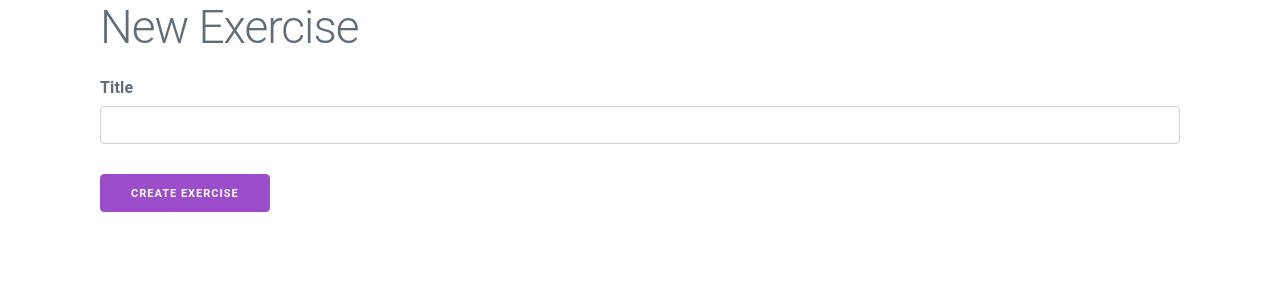
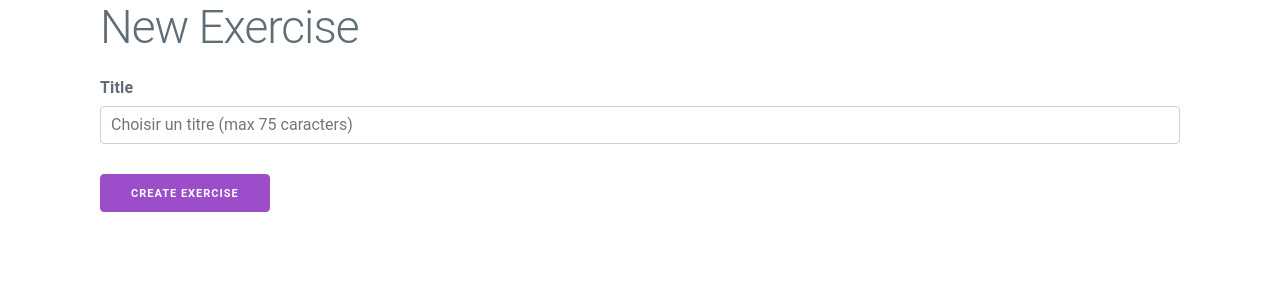
Before and after one commit to CPNV-ES/MAW11_ABA, a PHP site: template Src/Views/New/Exercise.php in a window 1280 px wide. Shown: the part 50-350 px from the top of the page. Run offline with PHP 8.4, Linux system fonts and the light colour scheme; the template is opened without the code that fills it: most values are stand-ins (such as "Sample title", 1, 10 or a date in 2020).

Commit message:
add: front verification and back for create title

```diff
--- a/Src/Controllers/Exercises.php
+++ b/Src/Controllers/Exercises.php
@@ -25,6 +25,10 @@ class Exercises
 
         if (empty($title)) {
             $data['title_error'] = "Le titre est requis";
+        }
+
+        if (strlen($title) > 75) {
+            $data['title_error'] = "le titre ne peut pas être plus long que 75 caracteres";
         }
 
         if (empty($data)) {
--- a/Src/Views/New/Exercise.php
+++ b/Src/Views/New/Exercise.php
@@ -27,7 +27,7 @@
 
     <div class="form-group <?= isset($data['title_error']) ? 'has-error' : '' ?>">
         <label for="exercise_title">Title</label>
-        <input type="text" name="exercise_title" id="exercise_title" value="<?= htmlspecialchars($_POST['exercise_title'] ?? '') ?>" />
+        <input type="text" name="exercise_title" id="exercise_title" value="<?= htmlspecialchars($_POST['exercise_title'] ?? '') ?>" required maxlength="75" placeholder="Choisir un titre (max 75 caracters)" />
 
         <?php if (!empty($data['title_error'])): ?>
             <span class="help-block"><?= htmlspecialchars($data['title_error']) ?></span>
```
